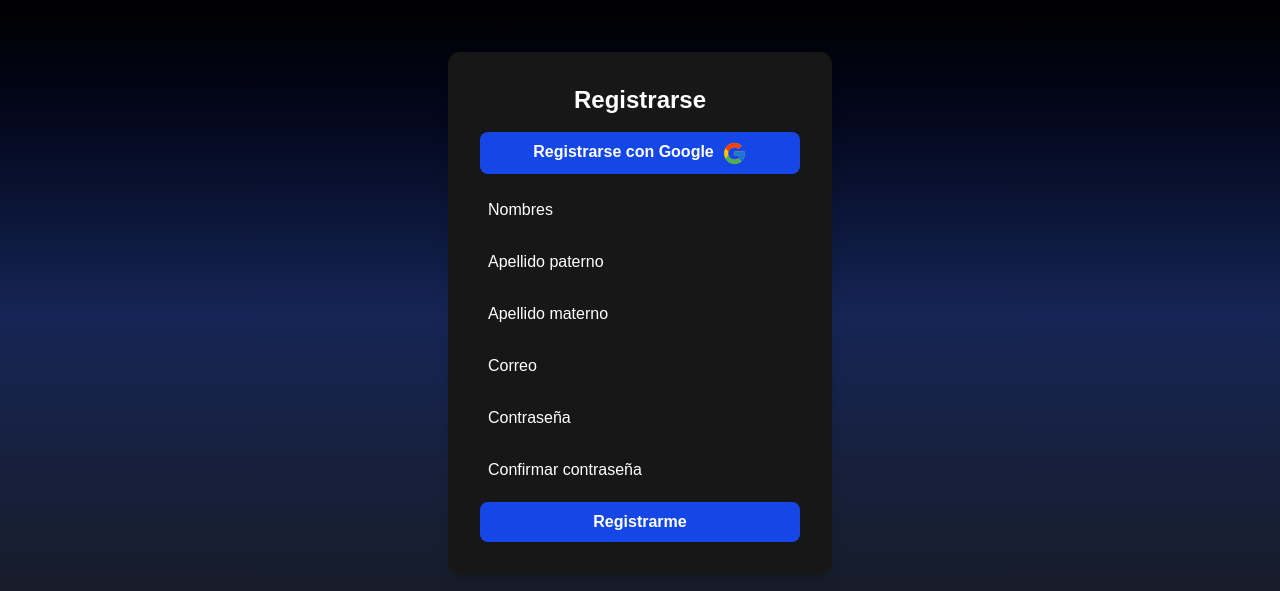
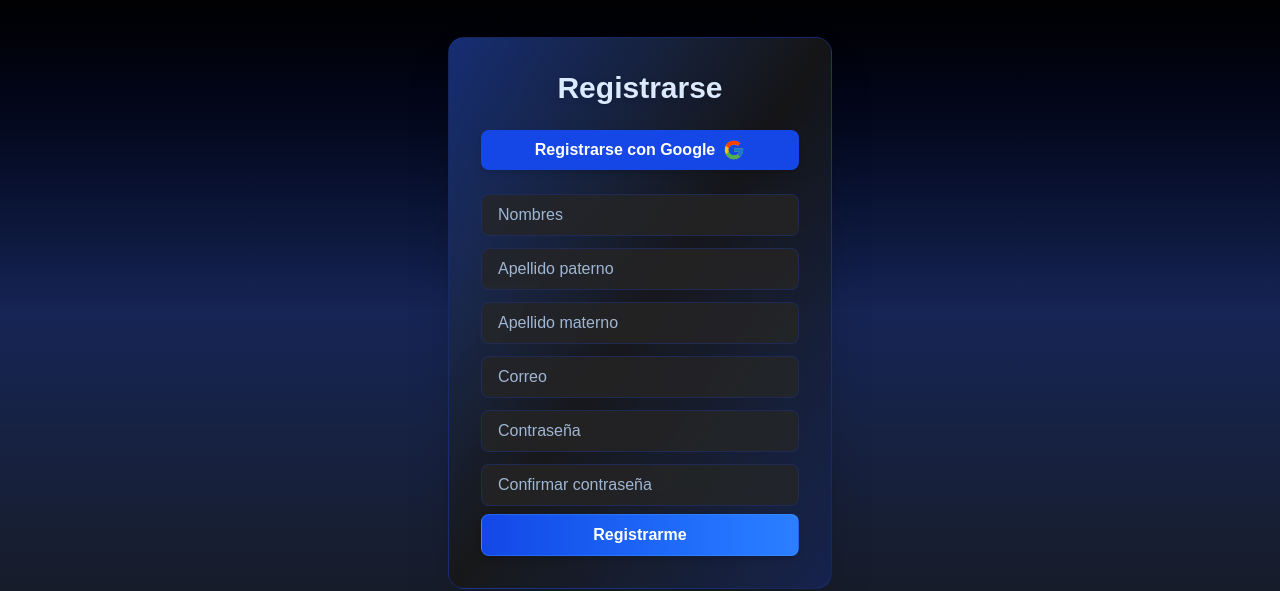
Before and after one commit to ayrtoncatri/beatbox-chile-web, a Next.js app: page /auth/register in a window 1280 px wide. Shown: the part 259-850 px from the top of the page. Built offline with nearby package versions, Linux system fonts and the light colour scheme; no server answers.

Commit message:
Estilos mas modernos para login y register

```diff
--- a/app/auth/register/page.tsx
+++ b/app/auth/register/page.tsx
@@ -37,51 +37,77 @@ export default function RegisterPage() {
 
   return (
     <main className="min-h-screen flex flex-col justify-center items-center bg-gradient-to-b from-black via-blue-950 to-neutral-900">
-      <form onSubmit={handleRegister} className="bg-neutral-900 rounded-xl p-8 shadow-lg w-full max-w-sm text-center">
-        <h2 className="text-2xl font-bold text-white mb-4">Registrarse</h2>
+      <form
+        onSubmit={handleRegister}
+        className="w-full max-w-sm rounded-2xl bg-gradient-to-br from-blue-900/80 via-neutral-900/90 to-blue-950/80 p-8 text-center shadow-2xl border border-blue-800/40 backdrop-blur-lg"
+      >
+        <h2 className="text-3xl font-extrabold text-blue-100 mb-6 drop-shadow">Registrarse</h2>
         <button
           type="button"
           onClick={() => signIn("google", { callbackUrl: "/" })}
-          className="mb-4 w-full rounded-lg bg-blue-700 py-2 font-semibold text-white cursor-pointer"
+          className="mb-6 w-full flex items-center justify-center gap-2 rounded-lg bg-blue-700 hover:bg-blue-800 transition py-2 font-semibold text-white shadow-md focus:outline-none focus:ring-2 focus:ring-blue-400"
         >
-          Registrarse con Google
-
+          <span>Registrarse con Google</span>
           <Image
             src="/icons8-google.svg"
             alt="Google Logo"
-            width={25}
-            height={25}
-            className="ml-2 inline-block"
+            width={22}
+            height={22}
+            className="inline-block"
           />
         </button>
-          <input className="mb-3 w-full p-2 rounded text-white" name="nombres" type="text" placeholder="Nombres" required />
-          <input className="mb-3 w-full p-2 rounded text-white" name="apellidoPaterno" type="text" placeholder="Apellido paterno" required />
-          <input className="mb-3 w-full p-2 rounded text-white" name="apellidoMaterno" type="text" placeholder="Apellido materno" required />
-          <input className="mb-3 w-full p-2 rounded text-white" name="email" type="email" placeholder="Correo" required />
-          <input className="mb-3 w-full p-2 rounded text-white" name="password" type="password" placeholder="Contraseña" required />
-          <input className="mb-3 w-full p-2 rounded text-white" name="confirmPassword" type="password" placeholder="Confirmar contraseña" required />
-        <button type="submit" className="w-full bg-blue-700 text-white py-2 rounded-lg font-semibold">Registrarme</button>
-        {error && <p className="text-red-400 mt-3">{error}</p>}
+        <div className="flex flex-col gap-3 mb-2">
+          <input
+            className="rounded-lg bg-neutral-800/80 border border-blue-800/30 px-4 py-2 text-white placeholder:text-blue-200 placeholder:opacity-80 focus:outline-none focus:ring-2 focus:ring-blue-500 transition"
+            name="nombres"
+            type="text"
+            placeholder="Nombres"
+            required
+          />
+          <input
+            className="rounded-lg bg-neutral-800/80 border border-blue-800/30 px-4 py-2 text-white placeholder:text-blue-200 placeholder:opacity-80 focus:outline-none focus:ring-2 focus:ring-blue-500 transition"
+            name="apellidoPaterno"
+            type="text"
+            placeholder="Apellido paterno"
+            required
+          />
+          <input
+            className="rounded-lg bg-neutral-800/80 border border-blue-800/30 px-4 py-2 text-white placeholder:text-blue-200 placeholder:opacity-80 focus:outline-none focus:ring-2 focus:ring-blue-500 transition"
+            name="apellidoMaterno"
+            type="text"
+            placeholder="Apellido materno"
+            required
+          />
+          <input
+            className="rounded-lg bg-neutral-800/80 border border-blue-800/30 px-4 py-2 text-white placeholder:text-blue-200 placeholder:opacity-80 focus:outline-none focus:ring-2 focus:ring-blue-500 transition"
+            name="email"
+            type="email"
+            placeholder="Correo"
+            required
+          />
+          <input
+            className="rounded-lg bg-neutral-800/80 border border-blue-800/30 px-4 py-2 text-white placeholder:text-blue-200 placeholder:opacity-80 focus:outline-none focus:ring-2 focus:ring-blue-500 transition"
+            name="password"
+            type="password"
+            placeholder="Contraseña"
+            required
+          />
+          <input
+            className="rounded-lg bg-neutral-800/80 border border-blue-800/30 px-4 py-2 text-white placeholder:text-blue-200 placeholder:opacity-80 focus:outline-none focus:ring-2 focus:ring-blue-500 transition"
+            name="confirmPassword"
+            type="password"
+            placeholder="Confirmar contraseña"
+            required
+          />
+        </div>
+        <button
+          type="submit"
+          className="w-full rounded-lg bg-gradient-to-r from-blue-700 to-blue-500 hover:from-blue-800 hover:to-blue-600 transition-all text-white py-2 font-bold shadow-md border border-blue-400/30 focus:outline-none focus:ring-2 focus:ring-blue-400"
+        >
+          Registrarme
+        </button>
+        {error && <p className="text-red-400 mt-4 font-semibold">{error}</p>}
       </form>
-
-      <style jsx>{`
-        input::placeholder {
-          color: white !important;
-          opacity: 1 !important;
-        }
-        input::-webkit-input-placeholder {
-          color: white !important;
-          opacity: 1 !important;
-        }
-        input::-moz-placeholder {
-          color: white !important;
-          opacity: 1 !important;
-        }
-        input:-ms-input-placeholder {
-          color: white !important;
-          opacity: 1 !important;
-        }
-      `}</style>
     </main>
   );
 }
--- a/components/login/LoginClient.tsx
+++ b/components/login/LoginClient.tsx
@@ -25,56 +25,51 @@ export default function LoginClient({
   };
 
   return (
-    <div className="w-full max-w-sm rounded-xl bg-neutral-900 p-8 text-center shadow-lg">
-      <h2 className="mb-4 text-2xl font-bold text-white">Iniciar sesión</h2>
+    <div className="w-full max-w-sm rounded-2xl bg-gradient-to-br from-blue-900/80 via-neutral-900/90 to-blue-950/80 p-8 text-center shadow-2xl border border-blue-800/40 backdrop-blur-lg">
+      <h2 className="mb-6 text-3xl font-extrabold text-blue-100 drop-shadow">Iniciar sesión</h2>
 
-      {registered && <p className="mb-2 text-green-400">¡Registro exitoso! Inicia sesión.</p>}
+      {registered && <p className="mb-4 text-green-400 font-semibold">¡Registro exitoso! Inicia sesión.</p>}
 
-      <div className="flex justify-between items-center">
       <button
         onClick={() => signIn("google", { callbackUrl })}
-          className="mb-4 w-full rounded-lg bg-blue-700 py-2 font-semibold text-white cursor-pointer"
+        className="mb-6 w-full flex items-center justify-center gap-2 rounded-lg bg-blue-700 hover:bg-blue-800 transition py-2 font-semibold text-white shadow-md focus:outline-none focus:ring-2 focus:ring-blue-400"
       >
-          Continuar con Google
-
+        <span>Continuar con Google</span>
         <Image
           src="/icons8-google.svg"
           alt="Google Logo"
-          width={25}
-          height={25}
-          className="ml-2 inline-block"
+          width={22}
+          height={22}
+          className="inline-block"
         />
-
       </button>
 
-      </div>
-
-      <form onSubmit={handleLogin} className="mt-2">
+      <form onSubmit={handleLogin} className="mt-2 flex flex-col gap-4">
         <input
-          className="mb-3 w-full rounded p-2 text-white placeholder:text-white placeholder:opacity-100"
+          className="rounded-lg bg-neutral-800/80 border border-blue-800/30 px-4 py-2 text-white placeholder:text-blue-200 placeholder:opacity-80 focus:outline-none focus:ring-2 focus:ring-blue-500 transition"
           name="email" type="email" placeholder="Correo" required
         />
         <input
-          className="mb-3 w-full rounded p-2 text-white placeholder:text-white placeholder:opacity-100"
+          className="rounded-lg bg-neutral-800/80 border border-blue-800/30 px-4 py-2 text-white placeholder:text-blue-200 placeholder:opacity-80 focus:outline-none focus:ring-2 focus:ring-blue-500 transition"
           name="password" type="password" placeholder="Contraseña" required
         />
         <button
           type="submit"
           disabled={isPending}
-          className="w-full rounded-lg bg-blue-800 py-2 font-semibold text-white"
+          className="w-full rounded-lg bg-gradient-to-r from-blue-700 to-blue-500 hover:from-blue-800 hover:to-blue-600 transition-all text-white py-2 font-bold shadow-md border border-blue-400/30 focus:outline-none focus:ring-2 focus:ring-blue-400"
         >
           {isPending ? "Ingresando…" : "Iniciar sesión"}
         </button>
       </form>
 
-      {error && <p className="mt-3 text-red-400">{error}</p>}
+      {error && <p className="mt-4 text-red-400 font-semibold">{error}</p>}
 
-      <button className="mt-4 underline text-blue-200" onClick={() => router.push("/auth/register")}>
+      <button
+        className="mt-6 underline text-blue-300 hover:text-blue-100 transition font-medium"
+        onClick={() => router.push("/auth/register")}
+      >
         ¿No tienes cuenta? Regístrate
       </button>
-
-      {/* Si quieres mantener styled-jsx, aquí SÍ puedes porque es client:
-      <style jsx>{`input::placeholder{color:white;opacity:1}`}</style> */}
     </div>
   );
 }
```
Also changed, not shown: app/auth/login/page.tsx (line endings or trailing spaces). Lines whose indentation alone changed are shown as unchanged.
